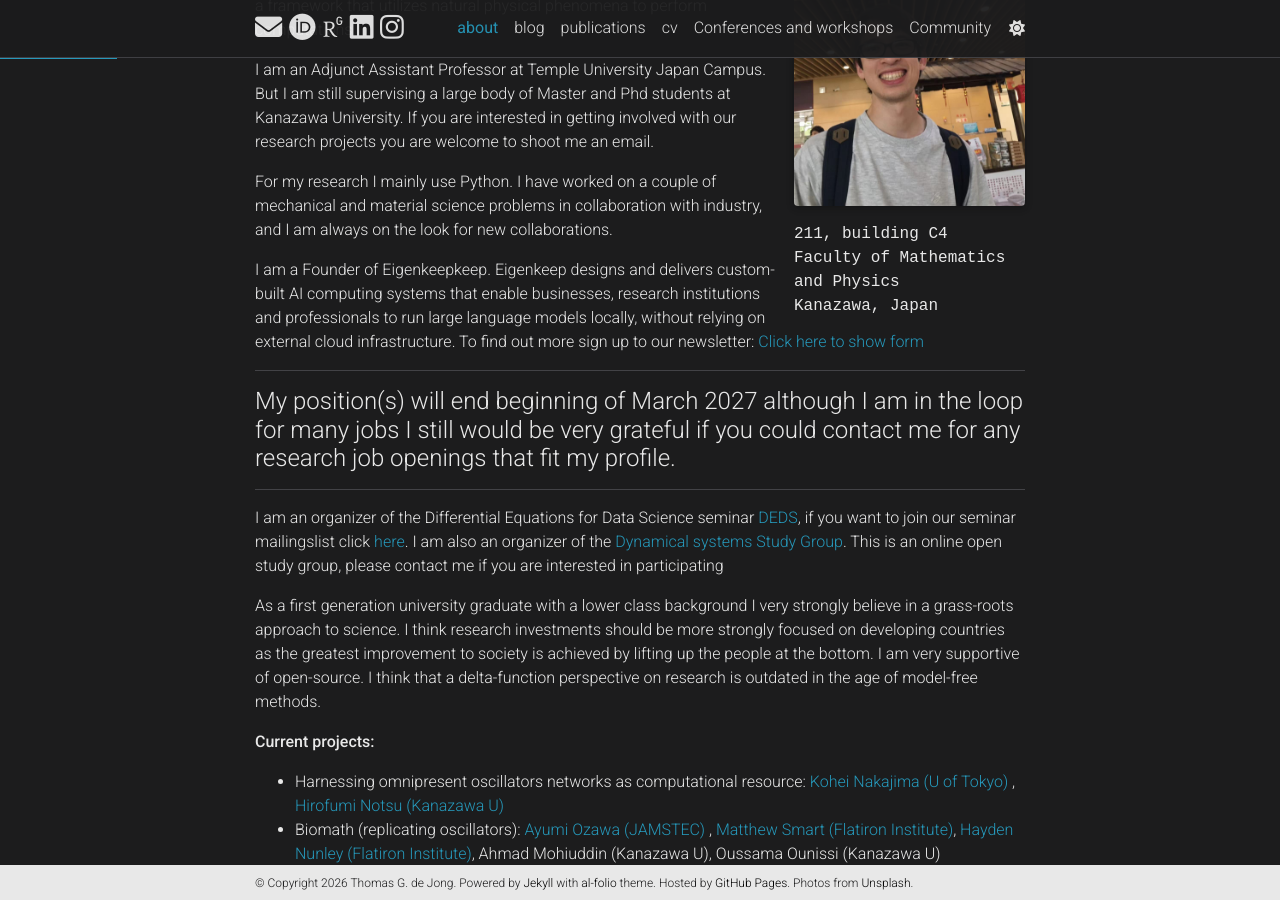
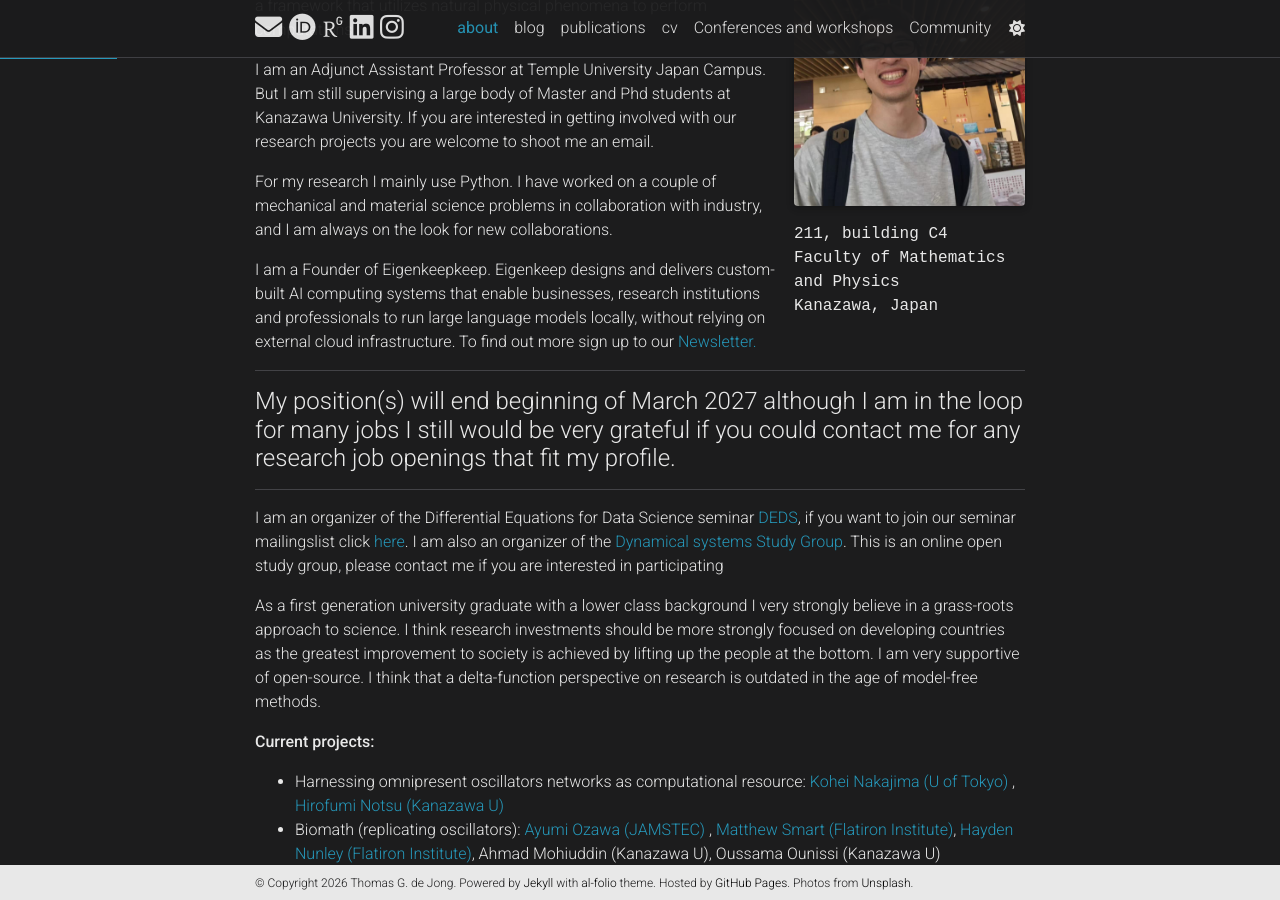
Before and after one commit to mathowl/tgdejong, a Jekyll site: the page built from _pages/about.md, in a window 1280 px wide and 900 px high, scrolled down 304 px. Built offline with Jekyll 4.4.1, drawn with Linux system fonts in a browser that asks for light colours; full-size pictures stand in for the smaller copies a plugin makes; some web fonts are replaced; comment, search, counter and statistics services are not loaded; a style sheet for code colours, icons or effects is not loaded.

Commit message:
Update about.md

```diff
--- a/_pages/about.md
+++ b/_pages/about.md
@@ -25,7 +25,7 @@ I am an Adjunct Assistant Professor at Temple University Japan Campus. But I am
 
 For my research I mainly use Python. I have worked on a couple of mechanical and material science problems in collaboration with industry, and I am always on the look for new collaborations.
 
-I am a Founder of Eigenkeepkeep. Eigenkeep designs and delivers custom-built AI computing systems that enable businesses, research institutions and professionals to run large language models locally, without relying on external cloud infrastructure. To find out more sign up to our newsletter: <a class="ml-onclick-form" href="javascript:void(0)" onclick="ml('show', 'nIfCK1', true)">Click here to show form</a>
+I am a Founder of Eigenkeepkeep. Eigenkeep designs and delivers custom-built AI computing systems that enable businesses, research institutions and professionals to run large language models locally, without relying on external cloud infrastructure. To find out more sign up to our <a class="ml-onclick-form" href="javascript:void(0)" onclick="ml('show', 'nIfCK1', true)">Newsletter.</a>
 
 
 
```
